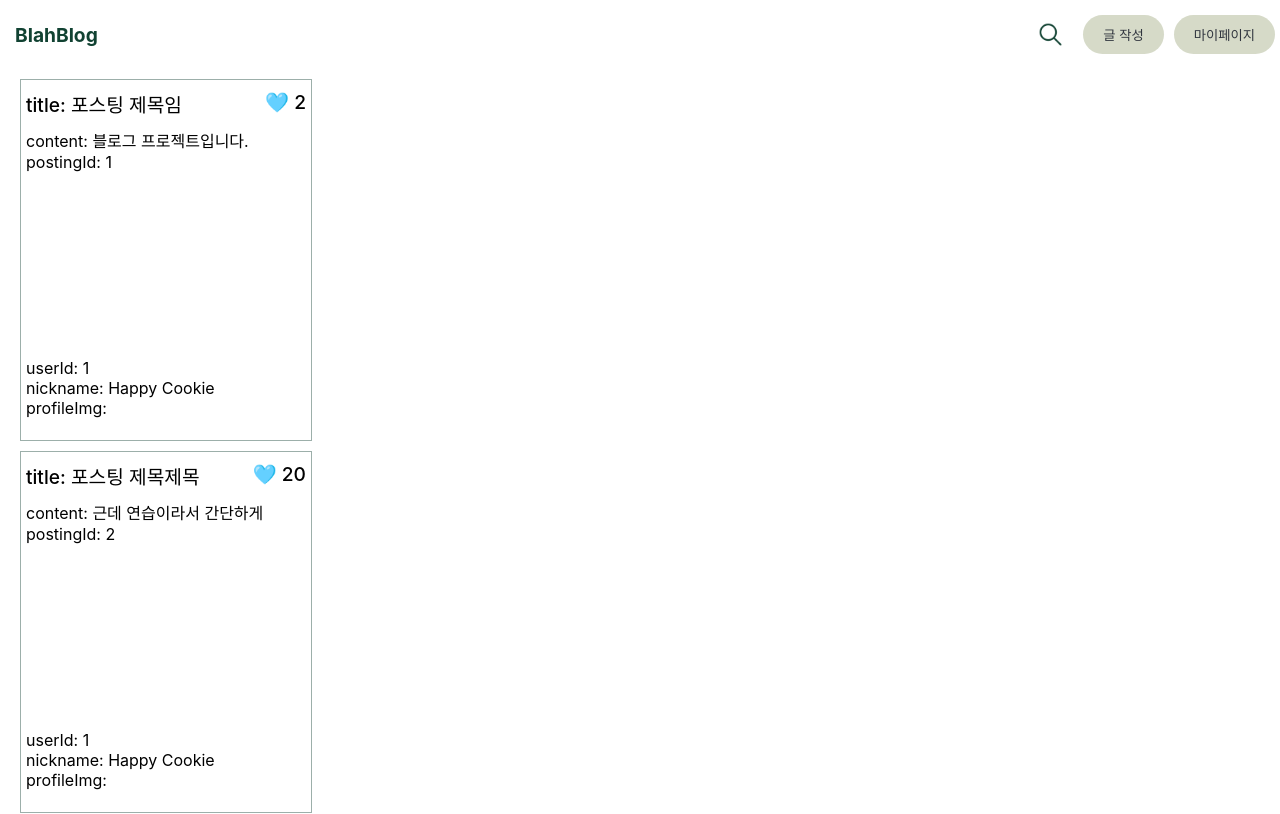
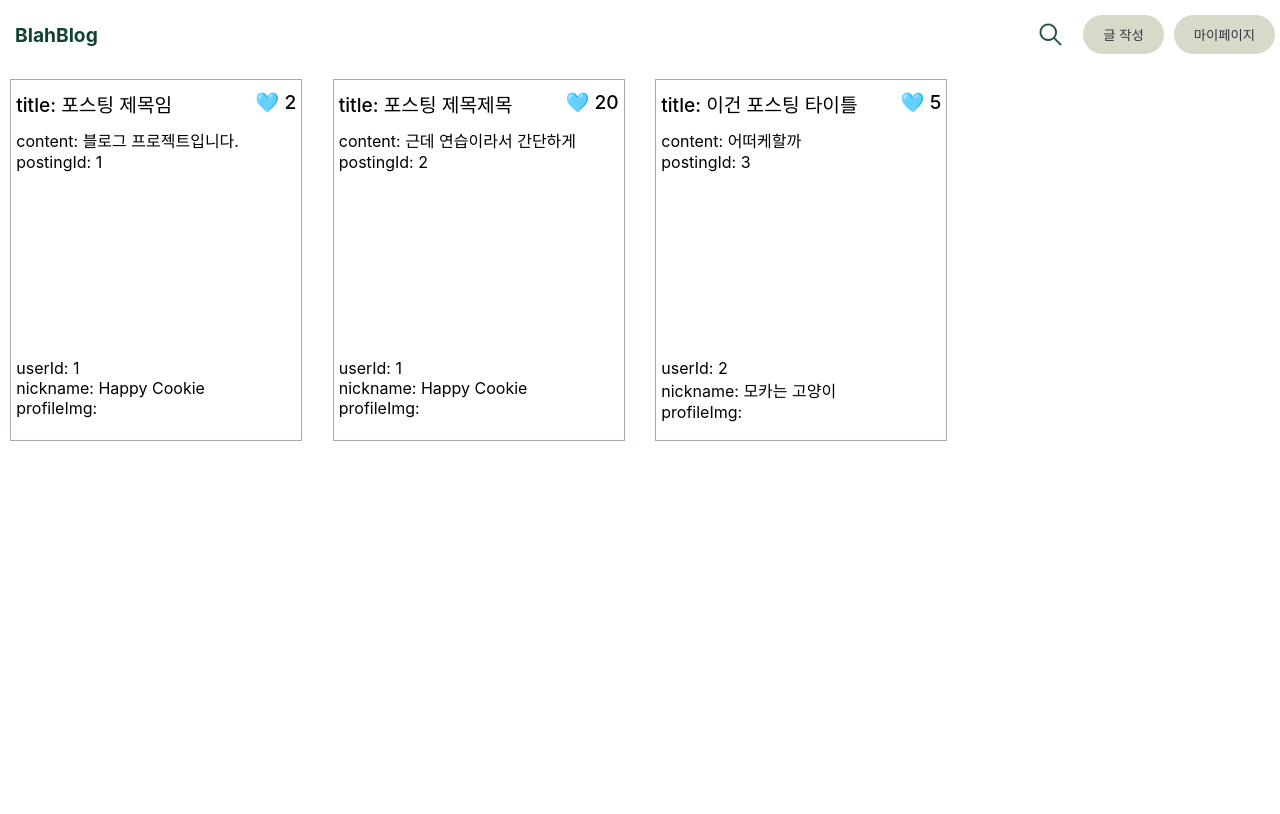
Before and after one commit to hyeoonjeoong/blog-mini-project, a React (Create React App) app in the folder blog/: page / in a window 1280 px wide. Shown: the top 814 px of the page. Built offline with nearby package versions, Linux system fonts and the light colour scheme.

Commit message:
💄 css grid

```diff
--- a/blog/src/assets/index.css
+++ b/blog/src/assets/index.css
@@ -52,6 +52,14 @@ code {
   align-items: center;
 }
 
+.mainPostBox {
+  display: grid;
+  grid-template-columns: repeat(auto-fill, minmax(300px, 1fr));
+  grid-gap: 10px;
+  justify-content: start;
+  justify-items: center;
+}
+
 .postingCard {
   width: 280px;
   height: 340px;
--- a/blog/src/components/main/MainPostBox.jsx
+++ b/blog/src/components/main/MainPostBox.jsx
@@ -37,13 +37,13 @@ const DUMMYPosting = [
   },
 ];
 
-const MainPostingBox = () => {
+const MainPostBox = () => {
   return (
     <>
       {DUMMYPosting.length === 0 ? (
         <p>포스팅 내용이 존재하지 않습니다.</p>
       ) : (
-        <div>
+        <div className="mainPostBox">
           {DUMMYPosting.map((post) => (
             <PostCard key={post.postingId} post={post} />
           ))}
@@ -53,4 +53,4 @@ const MainPostingBox = () => {
   );
 };
 
-export default MainPostingBox;
+export default MainPostBox;
--- a/blog/src/components/main/PostCard.jsx
+++ b/blog/src/components/main/PostCard.jsx
@@ -1,6 +1,6 @@
 import React from "react";
 
-const PostingCard = ({ post }) => {
+const PostCard = ({ post }) => {
   return (
     <>
       <div className="postingCard">
@@ -22,4 +22,4 @@ const PostingCard = ({ post }) => {
   );
 };
 
-export default PostingCard;
+export default PostCard;
```
